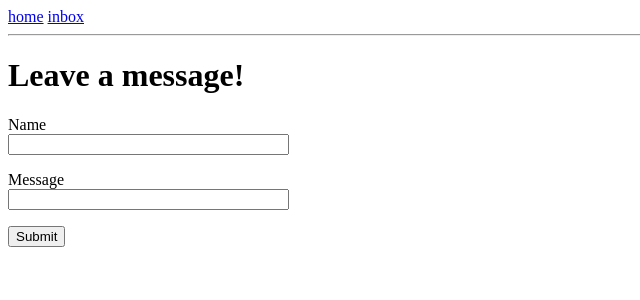
After one commit to thejoycekung/tinkering, a Flask app: page /note in a window 1280 px wide. The commit adds this page. Shown: the top 300 px of the page, without its empty margins (0-640 px from the left). Run offline with Flask 2, Linux system fonts and the light colour scheme.

Commit message:
Add support for a notes form

```diff
--- a/hello_world/app/__init__.py
+++ b/hello_world/app/__init__.py
@@ -1,4 +1,7 @@
 from flask import Flask
+from config import Config
+
 app = Flask(__name__)
+app.config.from_object(Config)
 
 from app import routes
--- /dev/null
+++ b/hello_world/app/forms.py
@@ -0,0 +1,8 @@
+from flask_wtf import FlaskForm
+from wtforms import StringField, SubmitField
+from wtforms.validators import DataRequired
+
+class NoteForm(FlaskForm):
+    name = StringField('Name')
+    message = StringField('Message', validators=[DataRequired()])
+    submit = SubmitField('Submit')
--- a/hello_world/app/routes.py
+++ b/hello_world/app/routes.py
@@ -1,5 +1,6 @@
 from app import app
-from flask import render_template
+from app.forms import NoteForm
+from flask import render_template, flash, redirect, url_for
 
 @app.route('/')
 @app.route('/index')
@@ -9,3 +10,12 @@ def index():
 @app.route('/easter')
 def easter():
     return render_template('easter.html', body="If I write something here will it print?")
+
+@app.route('/note', methods=['GET', 'POST'])
+def submit_note():
+    form = NoteForm()
+    if form.validate_on_submit():
+        flash('Message {} received! Redirecting ...'.format(
+            form.message.data))
+        return redirect(url_for('index'))
+    return render_template('note.html', title='Leave a note', form=form)
--- a/hello_world/app/templates/base.html
+++ b/hello_world/app/templates/base.html
@@ -5,9 +5,20 @@
 </head>
 
 <body>
-    <div><a href="/index">home</a></div>
+    <div><a href="{{ url_for('index') }}">home</a>
+    <a href="{{ url_for('submit_note') }}">inbox</a></div>
     <hr>
-    {% block content %}{% endblock %}
+    {% block content %}
+    {% with messages = get_flashed_messages() %}
+    {% if messages %}
+    <ul>
+        {% for message in messages %}
+        <li>{{ message }}</li>
+        {% endfor %}
+    </ul>
+    {% endif %}
+    {% endwith %}
+    {% endblock %}
 </body>
 
 </html>
--- /dev/null
+++ b/hello_world/app/templates/note.html
@@ -0,0 +1,20 @@
+{% extends "base.html" %}
+
+{% block content %}
+<h1>Leave a message!</h1>
+<form action="" method="post" novalidate>
+    {{ form.hidden_tag() }}
+    <p>
+        {{ form.name.label }}<br>
+        {{ form.name(size=32) }}
+    </p>
+    <p>
+        {{ form.message.label }}<br>
+        {{ form.message(size=32) }}
+        {% for error in form.message.errors %}
+        <span style="color: red;">[{{ error }}]</span>
+        {% endfor %}
+    </p>
+    <p>{{ form.submit() }}</p>
+</form>
+{% endblock %}
--- /dev/null
+++ b/hello_world/config.py
@@ -0,0 +1,4 @@
+import os
+
+class Config(object):
+    SECRET_KEY = os.environ.get('SECRET_KEY') or "very_secret_value"
```
